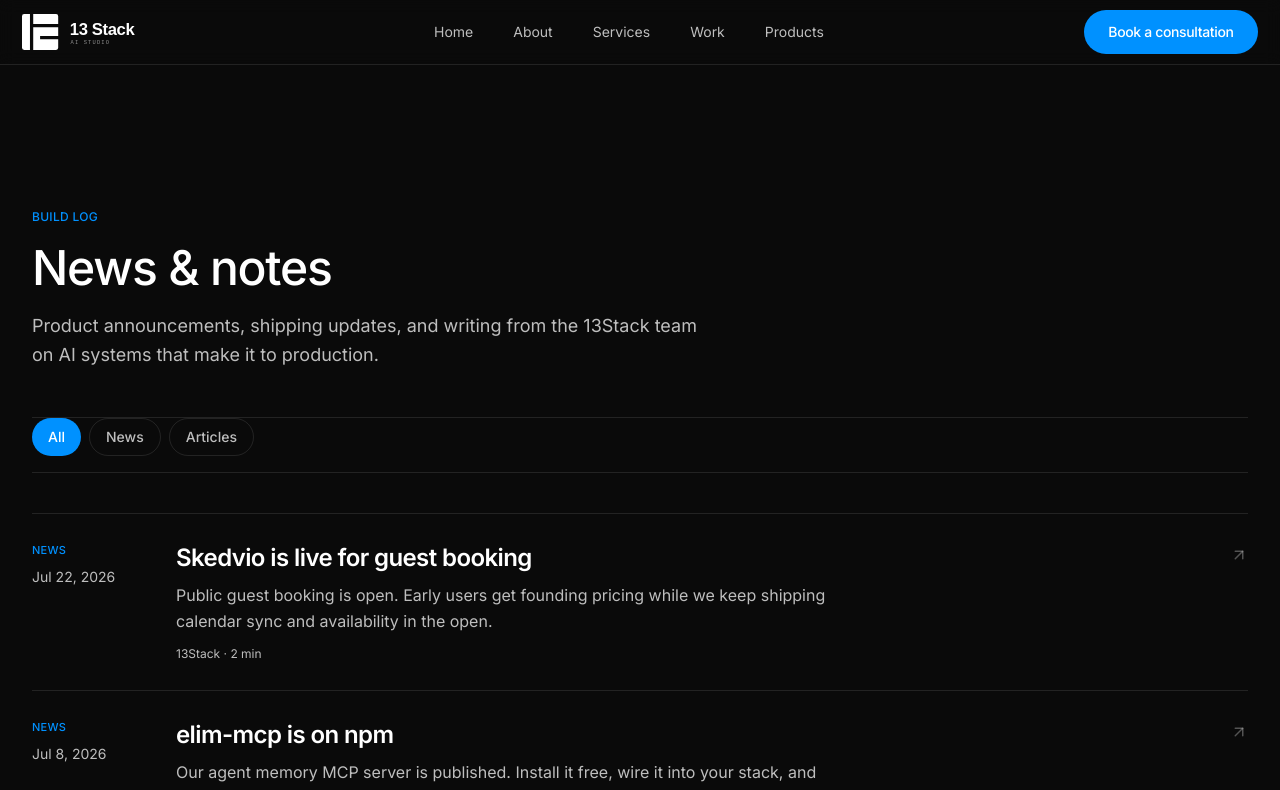
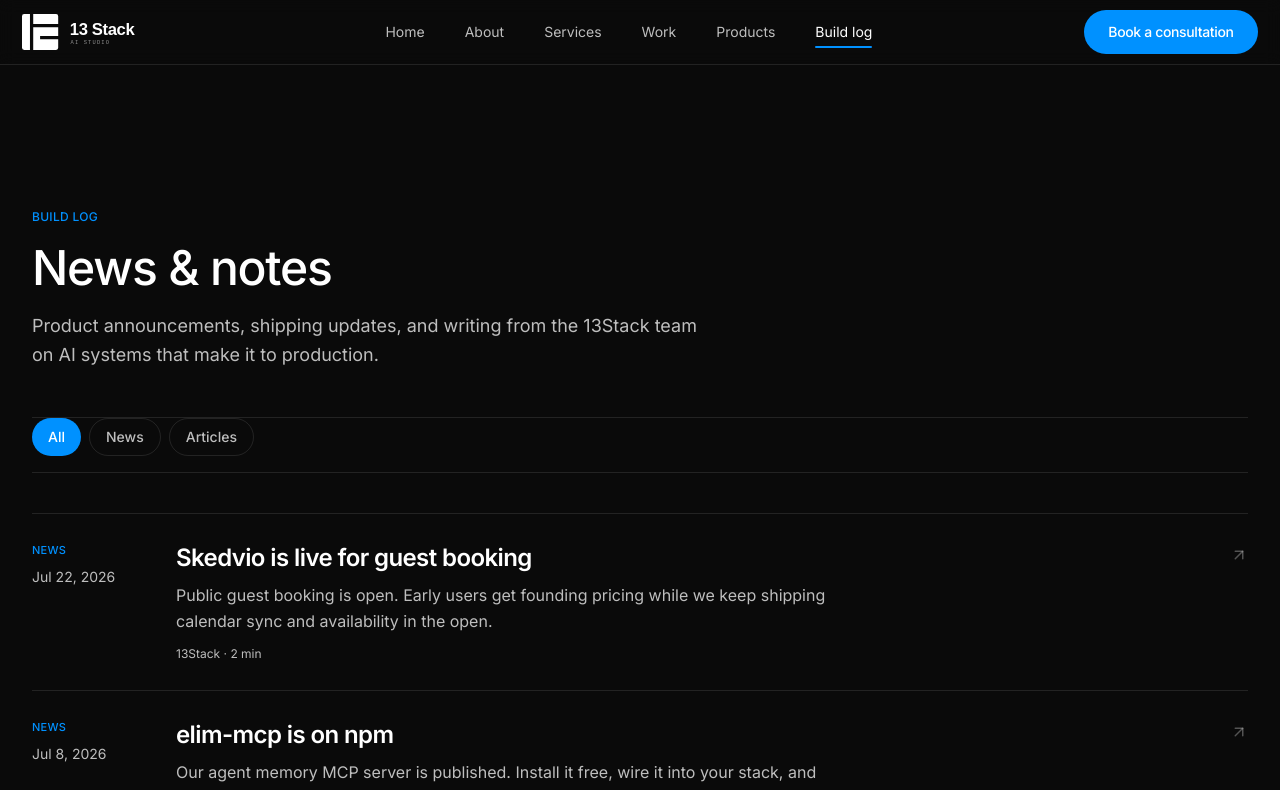
Before and after one commit to DevAsadYasin/13stack, a Next.js app: page /blog in a window 1280 px wide. Shown: the top 790 px of the page. Built offline with nearby package versions, Linux system fonts and the light colour scheme; no server answers.

Commit message:
feat(nav): add build log link to main navigation

```diff
--- a/components/Navigation.tsx
+++ b/components/Navigation.tsx
@@ -20,7 +20,10 @@ function NavLinks({
   return (
     <>
       {navigation.links.map((link) => {
-        const isActive = pathname === link.href;
+        const isActive =
+          link.href === "/"
+            ? pathname === "/"
+            : pathname === link.href || pathname.startsWith(`${link.href}/`);
         return (
           <Link
             key={link.href}
--- a/lib/mock-data.ts
+++ b/lib/mock-data.ts
@@ -5,6 +5,7 @@ export const navigation = {
     { label: "Services", href: "/services" },
     { label: "Work", href: "/work" },
     { label: "Products", href: "/products" },
+    { label: "Build log", href: "/blog" },
   ],
   cta: "Book a consultation",
 };
```
